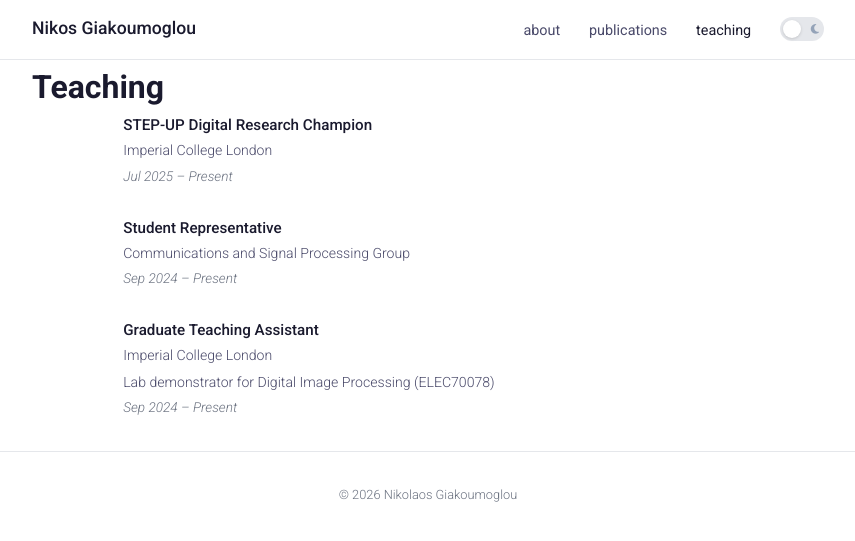
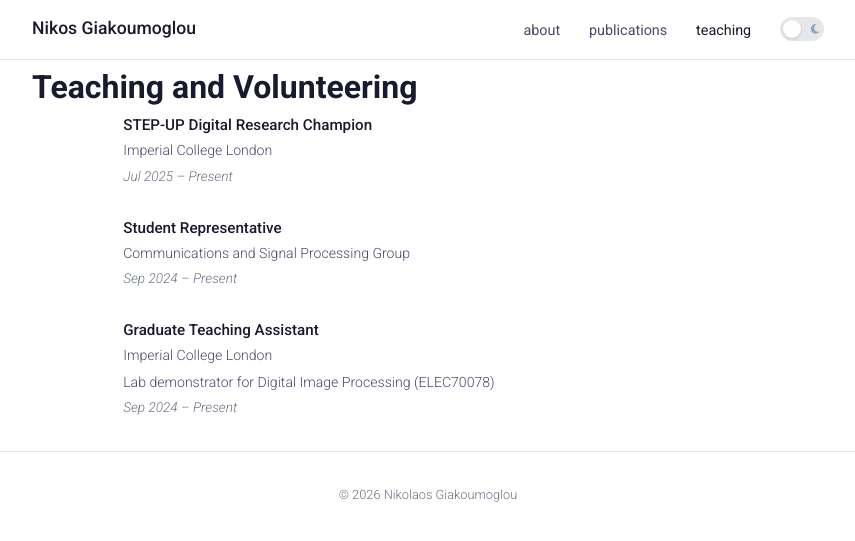
Before and after one commit to giakoumoglou/giakoumoglou.github.io, a Jekyll site: the page built from teaching.html, in a window 1280 px wide. Shown: the top 541 px of the page, without its empty margins (212-1067 px from the left). Built offline with Jekyll 4.4.1, drawn with Linux system fonts in a browser that asks for light colours; a style sheet for code colours, icons or effects is not loaded.

Commit message:
Update teaching.html

```diff
--- a/teaching.html
+++ b/teaching.html
@@ -1,10 +1,10 @@
 ---
 layout: default
-title: Teaching
+title: Teaching and Volunteering
 permalink: /teaching/
 ---
 
-<h1>Teaching</h1>
+<h1>Teaching and Volunteering</h1>
 
 <ul class="pub-list">
 
```
